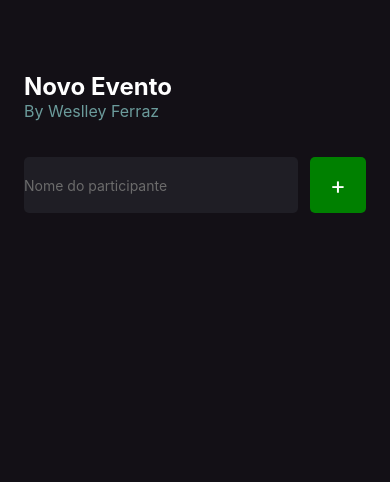
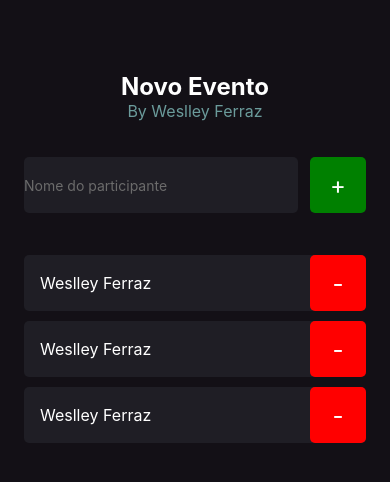
Before and after one commit to weslley281/inhere, a React Native app: screen / in a window 390 px wide. Shown: the top 482 px of the page. Built offline with nearby package versions, Linux system fonts and the light colour scheme.

Commit message:
components

```diff
--- /dev/null
+++ b/src/components/Participant/index.tsx
@@ -0,0 +1,20 @@
+import { Text, View, TouchableOpacity } from "react-native";
+import { styles } from "./styles";
+
+export function Participant(){
+    return(
+        <View style={styles.container}>
+            <Text style={styles.name}>
+                Weslley Ferraz
+            </Text>
+
+            <TouchableOpacity
+                style={styles.button}
+            >
+                <Text style={styles.buttonText}>
+                    -
+                </Text>
+            </TouchableOpacity>
+        </View>
+    )
+}
--- /dev/null
+++ b/src/components/Participant/styles.ts
@@ -0,0 +1,30 @@
+import { StyleSheet } from "react-native";
+
+export const styles = StyleSheet.create({
+    container: {
+        width: '100%',
+        backgroundColor: '#1F1E25',
+        borderRadius: 5,
+        flexDirection: 'row',
+        marginBottom: 10,
+        alignItems: 'center'
+    },
+    name: {
+        flex: 1,
+        color: '#FFF',
+        fontSize: 16,
+        marginLeft: 16
+    },
+    buttonText: {
+        color: '#FFF',
+        fontSize: 24
+    },
+    button: {
+        width: 56,
+        height: 56,
+        borderRadius: 5,
+        backgroundColor: 'red',
+        alignItems: 'center',
+        justifyContent: 'center'
+    },
+});
--- a/src/screens/Home/index.tsx
+++ b/src/screens/Home/index.tsx
@@ -1,20 +1,17 @@
 import { Text, TextInput, View, TouchableOpacity } from 'react-native';
+import { Participant } from '../../components/Participant';
 import { styles } from './styles';
 
 export function Home() {
-    function handlePaticipantAdd(){
-        console.log("Você clicou aqui");
+  function handlePaticipantAdd() {
+    console.log('Você clicou aqui');
   }
 
   return (
     <View style={styles.container}>
-            <Text style={styles.eventName}>
-                Novo Evento
-            </Text>
+      <Text style={styles.eventName}>Novo Evento</Text>
 
-            <Text style={styles.eventDate}>
-                By Weslley Ferraz
-            </Text>
+      <Text style={styles.eventDate}>By Weslley Ferraz</Text>
 
       <View style={styles.form}>
         <TextInput
@@ -23,16 +20,14 @@ export function Home() {
           placeholderTextColor="#6B6B6B"
         />
 
-                <TouchableOpacity
-                    style={styles.button}
-                    onPress={handlePaticipantAdd}
-                >
-                    <Text style={styles.buttonText}>
-                        +
-                    </Text>
+        <TouchableOpacity style={styles.button} onPress={handlePaticipantAdd}>
+          <Text style={styles.buttonText}>+</Text>
         </TouchableOpacity>
       </View>
 
+      <Participant />
+      <Participant />
+      <Participant />
     </View>
   );
 }
--- a/src/screens/Home/styles.ts
+++ b/src/screens/Home/styles.ts
@@ -5,6 +5,7 @@ export const styles = StyleSheet.create({
     flex: 1,
     backgroundColor: '#131016',
     padding: 24,
+    alignItems: 'center'
   },
   eventName: {
     color: 'white',
@@ -26,7 +27,7 @@ export const styles = StyleSheet.create({
   },
   buttonText: {
     color: '#FFF',
-    fontSize: 24
+    fontSize: 24,
   },
   button: {
     width: 56,
```
Lines whose indentation alone changed are shown as unchanged.
